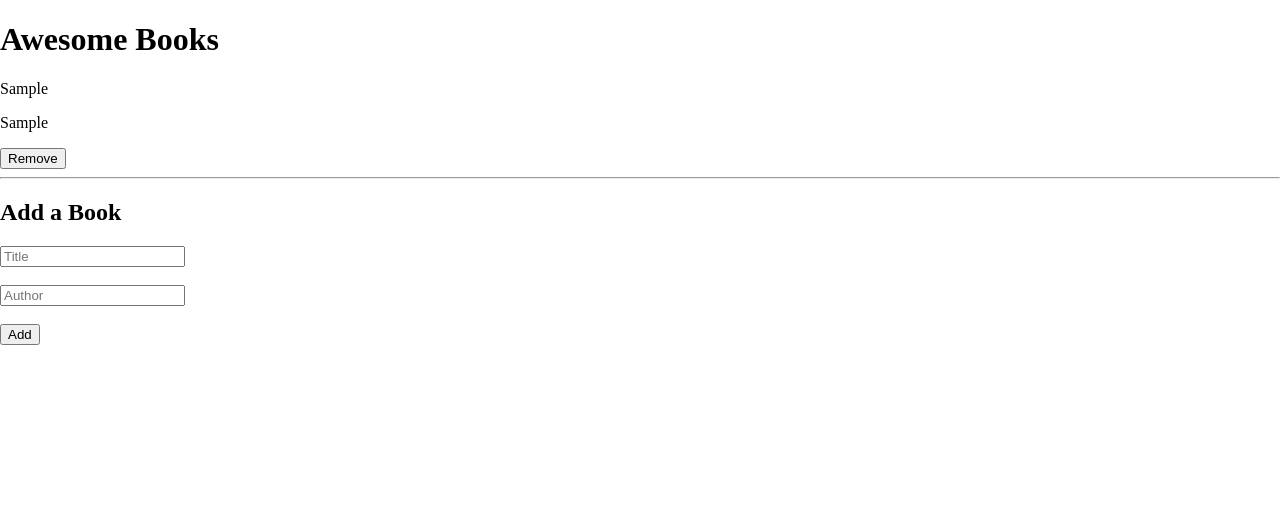
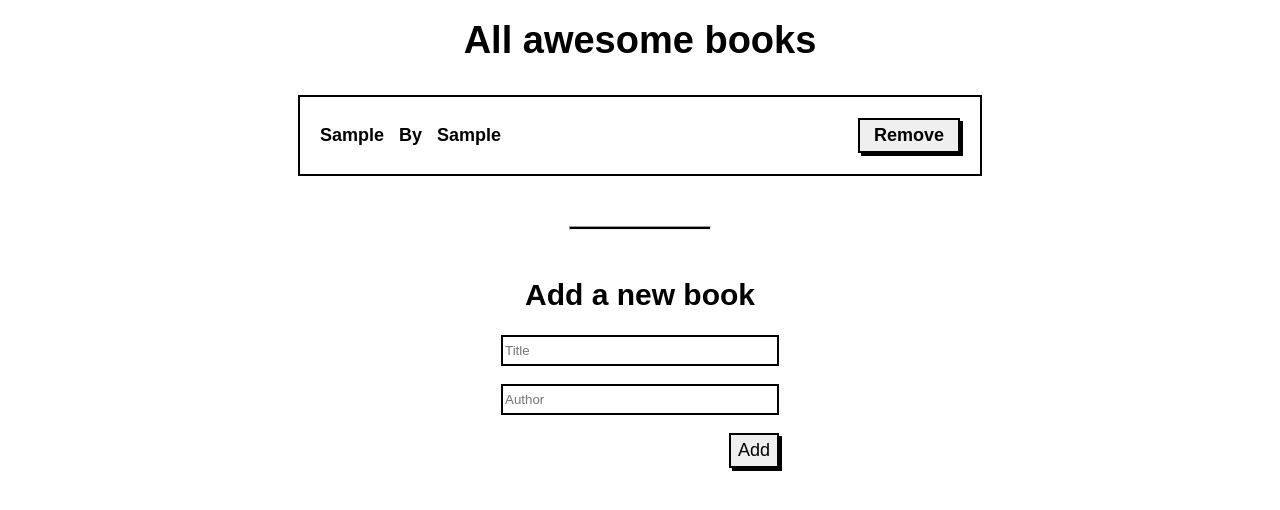
Before and after one commit to mandelatuks/Awasome-Books, a website: page index.html in a window 1280 px wide. Both pictures are taken after typing "Sample", "Sample" into the empty fields and a click on the button "Add". Drawn offline with Linux system fonts and the light colour scheme.

Commit message:
Add styles

```diff
--- a/index.html
+++ b/index.html
@@ -11,20 +11,35 @@
 
 <body>
 
-  <h1>Awesome Books</h1>
+  <h1>All awesome books</h1>
 
   <section id="book-list" class="books">
+
+
+
+
   </section>
-  <h2>Add a Book</h2>
+  <hr>
+  <h2>Add a new book</h2>
+
+  <div class="form-block">
+
     <form id="add-book">
+      <div class="book-form">
         <input id="title" type="text" placeholder="Title" required>
         <br>
         <br>
         <input id="author" type="text" placeholder="Author" required>
         <br>
         <br>
+      </div>
+
+      <div class="form-button">
         <button type="submit">Add</button>
+      </div>
     </form>
+
+  </div>
 
   <script src="index.js"></script>
 </body>
--- a/index.js
+++ b/index.js
@@ -13,10 +13,20 @@ class BookClass {
   }
 
   bookCode() {
-    return `<p class="title">${this.title}</p>
-                 <p>${this.author}</p>
-                <button data-id=${this.id} class="remove">Remove</button>
-                <hr>`;
+    return `<div class="book-block">
+
+                <div class="title-author">
+
+                    <div class="title">${this.title}</div>
+                    <div> <p>by</p> </div>
+                    <div>${this.author}</div>
+
+                </div>
+
+                <div class="buttons">
+                  <button data-id=${this.id} class="remove">Remove</button>
+                </div>
+            </div>`;
   }
 
   static addBook(book) {
--- a/style.css
+++ b/style.css
@@ -2,4 +2,90 @@ body {
   margin: 0;
   padding: 0;
   box-sizing: border-box;
+  font-family: Arial, Helvetica, sans-serif;
 }
+
+h1 {
+  font-size: 38px;
+  text-align: center;
+  line-height: 30px;
+  font-weight: 900;
+  margin-bottom: 40px;
+}
+
+.books {
+  display: flex;
+  flex-direction: column;
+  justify-content: space-between;
+  border: 2px solid black;
+  width: 50%;
+  margin: 0 auto;
+  padding: 10px 20px;
+}
+
+hr {
+  width: 140px;
+  height: 2px;
+  background-color: #000;
+  margin-top: 50px;
+  margin-bottom: 50px;
+}
+
+.book-block {
+  display: flex;
+  justify-content: space-between;
+  align-items: center;
+  gap: 15px;
+}
+
+.title-author {
+  display: flex;
+  flex-direction: row;
+  justify-content: space-between;
+  align-items: center;
+  gap: 15px;
+  text-transform: capitalize;
+}
+
+.title-author > * {
+  font-size: 18px;
+  font-weight: 700;
+}
+
+.remove {
+  box-shadow: 3px 3px #000;
+  padding: 5px;
+  font-size: 18px;
+  border: 2px solid #000;
+  width: 102px;
+  font-weight: 700;
+}
+
+h2 {
+  font-size: 30px;
+  font-family: Arial, Helvetica, sans-serif;
+  text-align: center;
+  line-height: 30px;
+}
+
+.form-block {
+  display: flex;
+  justify-content: center;
+}
+
+.form-block button {
+  box-shadow: 3px 3px #000;
+  padding: 5px;
+  font-size: 18px;
+  width: 50px;
+  border: 2px solid #000;
+  font-weight: 300;
+  float: right;
+}
+
+#title,
+#author {
+  border: 2px solid #000;
+  height: 25px;
+  width: 270px;
+}
```
Lines whose indentation alone changed are shown as unchanged.
